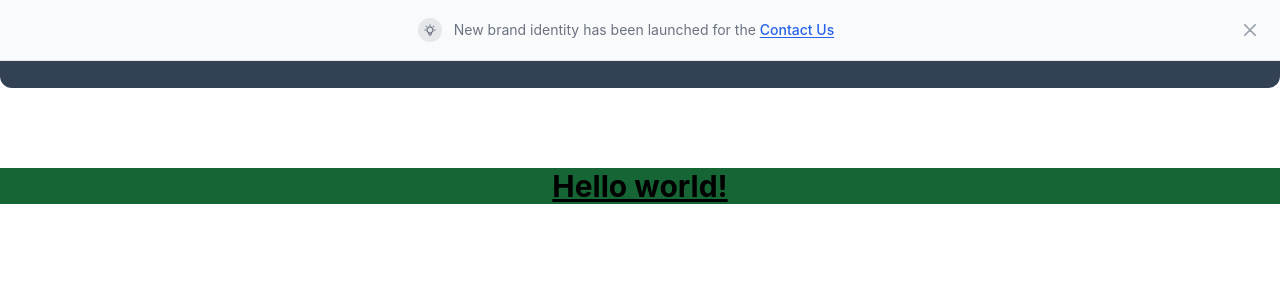
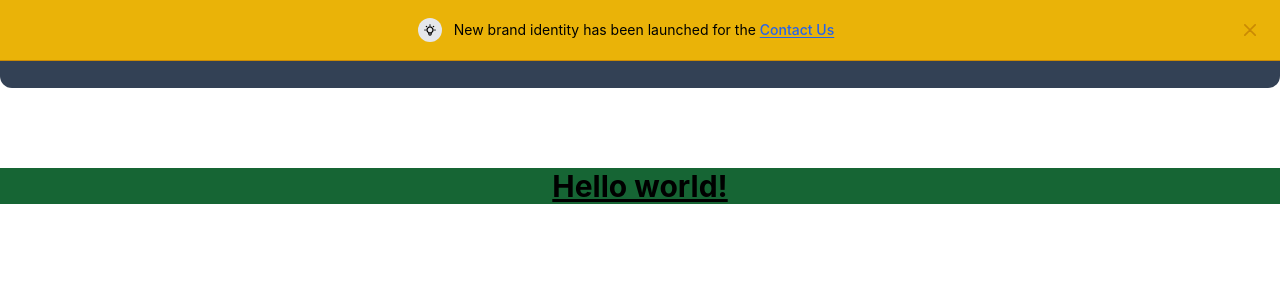
Before and after one commit to araf78/reusable-components, a React (Create React App) app: page / in a window 1280 px wide. Shown: the top 300 px of the page. Built offline with nearby package versions, Linux system fonts and the light colour scheme.

Commit message:
banner updated

```diff
--- a/src/App.tsx
+++ b/src/App.tsx
@@ -1,7 +1,5 @@
 import './App.css';
 import Banner from './components/banner/Banner';
-import Collapse from './components/collapse/Collapse';
-import ToggleSwitch from './components/switch';
 
 function App() {
   return (
@@ -9,7 +7,7 @@ function App() {
      <h1 className="text-3xl bg-green-800 font-bold underline">
       Hello world!
     </h1>
-      <Banner type='success'>New brand identity has been launched for the <a href="https://flowbite.com" className="inline font-medium text-blue-600 underline dark:text-blue-500 underline-offset-2 decoration-600 dark:decoration-500 decoration-solid hover:no-underline">Contact Us</a></Banner>
+      <Banner bgColor='success' textColor='success'>New brand identity has been launched for the <a href="/" className="inline font-medium text-blue-600 underline underline-offset-2 decoration-600 decoration-solid hover:no-underline">Contact Us</a></Banner>
     </div>
   );
 }
--- a/src/components/banner/Banner.tsx
+++ b/src/components/banner/Banner.tsx
@@ -3,32 +3,36 @@ import { HiOutlineLightBulb } from 'react-icons/hi';
 
 type BannerProps = {
   children: ReactNode;
-  type?: 'success' | 'warning' | 'error';
+  // type?: 'success' | 'warning' | 'error';
+  bgColor?: 'primary' | 'success',
+  borderColor?: 'primary' | 'success',
+  textColor?: 'primary' | 'success'
 };
 
-const Banner: React.FC<BannerProps> = ({ children, type = 'success' }) => {
+const Banner: React.FC<BannerProps> = ({ children, textColor='success', bgColor='success', borderColor='success' }) => {
   const [isClosed, setIsClosed] = useState(false);
 
-  let bgColor = 'bg-gray-50';
-  let borderColor = 'border-gray-200';
-  let textColor = 'text-gray-400';
-
-  if (type === 'warning') {
-    bgColor = 'bg-yellow-500';
-    borderColor = 'border-yellow-600';
-  } else if (type === 'error') {
-    bgColor = 'bg-red-500';
-    borderColor = 'border-red-600';
+  const bgColors = {
+    primary: 'bg-gray-50 border-gray-200',
+    success: 'bg-yellow-500 border-yellow-600',
+  }
+  const textColors = {
+    primary: 'text-gray-400',
+    success: 'text-yellow-600',
   }
 
   const handleClose = () => {
     setIsClosed(true);
   };
 
+  if (isClosed) {
+    return null;
+  }
+
   return (
-    !isClosed ? (<div id="sticky-banner" className={`fixed top-0 left-0 z-50 flex justify-between w-full p-4 border-b ${bgColor} ${borderColor} `}>
+    <div id="sticky-banner" className={`fixed top-0 left-0 z-50 flex justify-between w-full p-4 border-b ${bgColors[bgColor]} `}>
       <div className="flex items-center mx-auto">
-        <p className="flex items-center text-sm font-normal text-gray-500 ">
+        <p className={`flex items-center text-sm font-normal ${textColor}`}>
           <span className="inline-flex p-1 mr-3 bg-gray-200 rounded-full w-6 h-6 items-center justify-center">
             <HiOutlineLightBulb />
             <span className="sr-only">Light bulb</span>
@@ -37,15 +41,13 @@ const Banner: React.FC<BannerProps> = ({ children, type = 'success' }) => {
         </p>
       </div>
       <div className="flex items-center">
-        <button onClick={handleClose} data-dismiss-target="#sticky-banner" type="button" className={`flex-shrink-0 inline-flex justify-center w-7 h-7 items-center ${textColor} rounded-lg text-sm p-1.5`}>
+        <button onClick={handleClose} data-dismiss-target="#sticky-banner" type="button" className={`flex-shrink-0 inline-flex justify-center w-7 h-7 items-center ${textColors[textColor]} rounded-lg text-sm p-1.5`}>
           <svg className="w-3 h-3" aria-hidden="true" xmlns="http://www.w3.org/2000/svg" fill="none" viewBox="0 0 14 14">
-            <path stroke="currentColor" stroke-linecap="round" stroke-linejoin="round" stroke-width="2" d="m1 1 6 6m0 0 6 6M7 7l6-6M7 7l-6 6" />
+            <path stroke="currentColor" strokeLinecap="round" strokeLinejoin="round" strokeWidth="2" d="m1 1 6 6m0 0 6 6M7 7l6-6M7 7l-6 6" />
           </svg>
         </button>
       </div>
     </div>
-
-    ) : null
   );
 };
 
```
